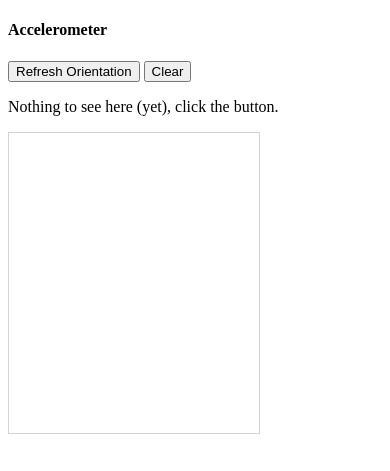
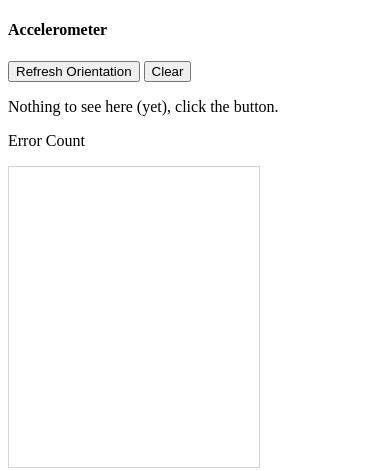
Before and after one commit to romilgoel/AccessDeviceFeatures, a plain HTML site: page accelerometer.html in a window 390 px wide. Drawn offline with Linux system fonts and the light colour scheme.

Commit message:
Update accelerometer.html

```diff
--- a/accelerometer.html
+++ b/accelerometer.html
@@ -13,7 +13,7 @@
 			var canvas = document.getElementById("canvasElement");
 			var context = canvas.getContext("2d");
 			var centerX = canvas.width / 2;
-      var centerY = canvas.height / 2;
+      		var centerY = canvas.height / 2;
 
 			//PhoneGap Ready variable
 			var pgr = false;
@@ -111,6 +111,7 @@
 		<p id="accelInfo">
 			Nothing to see here (yet), click the button.
 		</p>
+		<p id='ErrorCountId'>Error Count</p>
 		<canvas width="250" height="300" style="border:1px solid lightgrey;">
 
 		</canvas>
```
